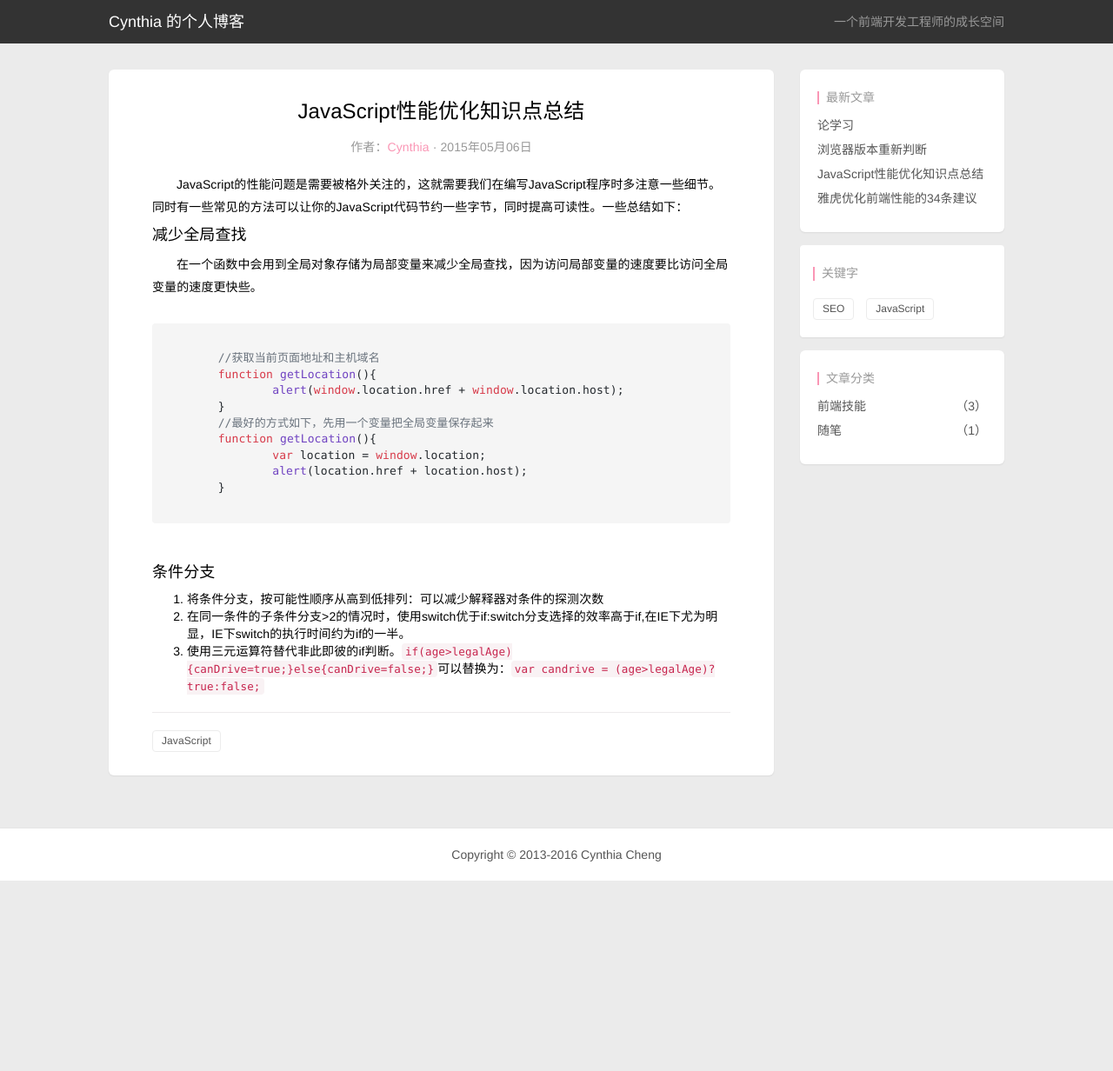
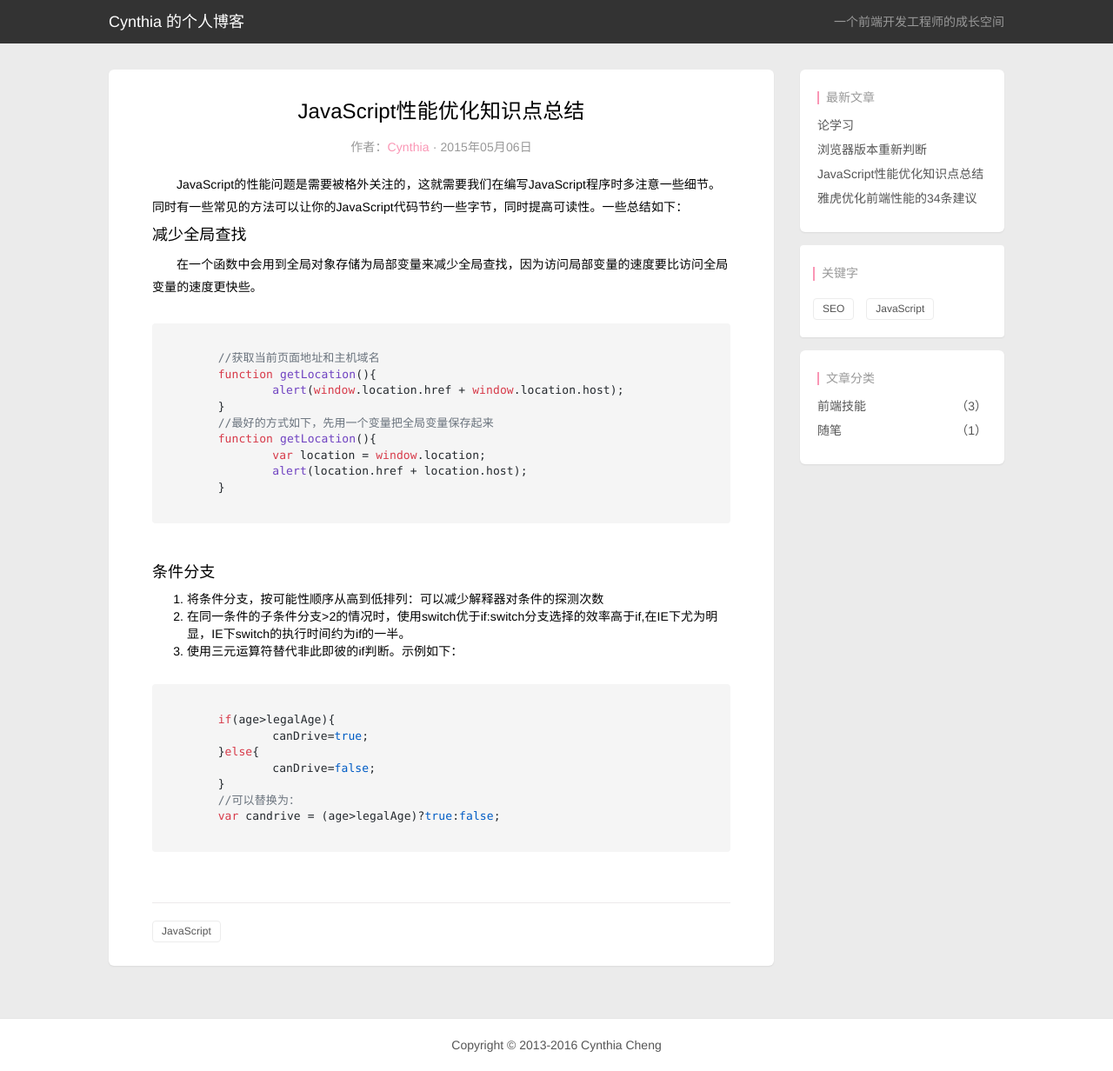
Before and after one commit to ChengYiFan/Blog, a Jekyll site: the page built from _posts/2015-05-06-JavaScript-performance-optimization-summary.html, in a window 1280 px wide and 1232 px high. Shown: the whole window at 87% size. Built offline with Jekyll 4.4.1, drawn with Linux system fonts in a browser that asks for light colours; nearby versions of some CDN libraries; Markdown is read by kramdown in place of the engine named in the settings.

Commit message:
updat_posts

```diff
--- a/_posts/2015-05-06-JavaScript-performance-optimization-summary.html
+++ b/_posts/2015-05-06-JavaScript-performance-optimization-summary.html
@@ -31,8 +31,19 @@ excerpt: JavaScript的性能问题是需要被格外关注的，这就需要我
 	<ol>
 		<li>将条件分支，按可能性顺序从高到低排列：可以减少解释器对条件的探测次数</li>
 		<li>在同一条件的子条件分支&gt;2的情况时，使用switch优于if:switch分支选择的效率高于if,在IE下尤为明显，IE下switch的执行时间约为if的一半。</li>
-		<li>使用三元运算符替代非此即彼的if判断。<code>if(age>legalAge){canDrive=true;}else{canDrive=false;}</code>可以替换为：<code>var candrive = (age>legalAge)?true:false;</code></li>
+		<li>使用三元运算符替代非此即彼的if判断。示例如下：</li>
 	</ol>
+	<pre>
+	<code>
+	if(age>legalAge){
+		canDrive=true;
+	}else{
+		canDrive=false;
+	}
+	//可以替换为：
+	var candrive = (age>legalAge)?true:false;
+	</code>
+	</pre>
 </article>
 <div class="line"></div>
 <div class="tag-list">
```
